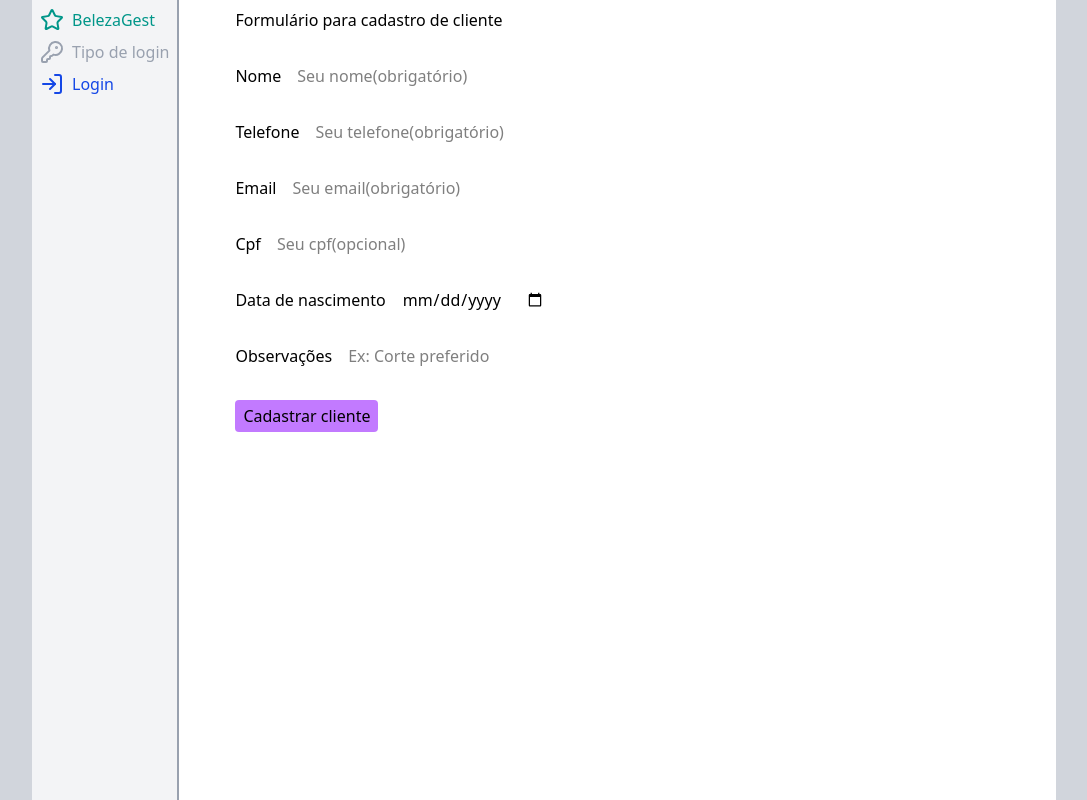
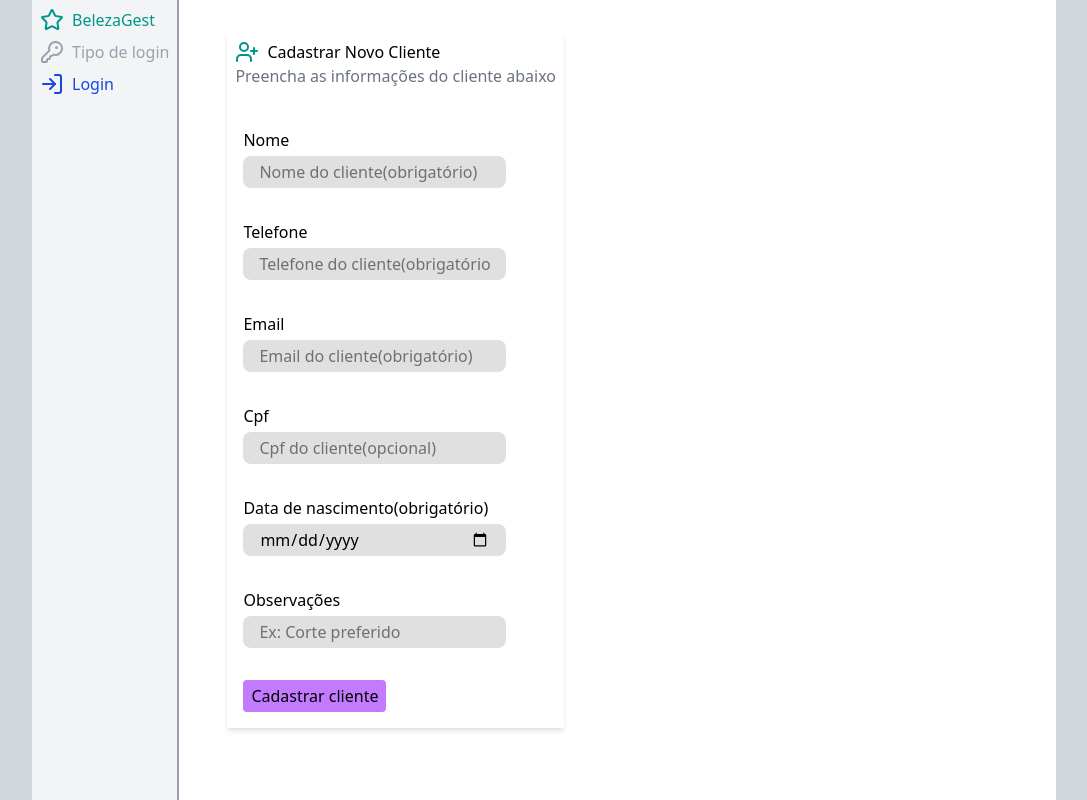
Before and after one commit to GuilhermeCasarim/estagio_unifil, a React (Vite) app in the folder front/: page /clientes in a window 1280 px wide. Shown: the whole page, without its empty margins (96-1183 px from the left). Built offline with nearby package versions, Linux system fonts and the light colour scheme; no server answers.

Commit message:
estilizacao ok; falta arrumar width

```diff
--- a/front/src/components/MainLayout.jsx
+++ b/front/src/components/MainLayout.jsx
@@ -18,7 +18,7 @@ export const MainLayout = () => {
         <Header />
       </aside>
 
-      <main className=''>
+      <main className='mt-8'>
         <Routes>
           <Route path='/' element={<Home />} />
           <Route path='/clientes' element={<Clientes />} />
--- a/front/src/index.css
+++ b/front/src/index.css
@@ -1 +1,24 @@
 @import "tailwindcss";
+/* alguns css de form normal e form cadastro */
+
+form input{
+    outline: none;
+}
+
+.form-cadastro .c_nome, .form-cadastro .c_telefone, .form-cadastro .c_email, .form-cadastro .c_cpf, .form-cadastro .c_data_nascimento, .form-cadastro .c_observacoes {
+    display: flex;
+    flex-direction: column;
+    gap: 0.25rem;
+}
+
+.form-edit .nome, .form-edit .telefone, .form-edit .email, .form-edit .cpf, .form-edit .data_nascimento, .form-edit .observacoes {
+    display: flex;
+    flex-direction: column;
+    gap: 0.25rem;
+}
+
+.form-cadastro input, .form-edit input{
+    background-color: rgba(211, 211, 211, 0.7);
+    border-radius: 0.5rem;
+    padding: 0.25rem 1rem
+}
--- a/front/src/pages/Cliente.jsx
+++ b/front/src/pages/Cliente.jsx
@@ -15,8 +15,8 @@ export const Cliente = () => {
 
   return (
 
-    <div className='cliente bg-gray-400 my-4 cursor-pointer
-                     hover:bg-gray-600 transiton duration-300 mt-12'>
+    <div className='cliente bg-gray-300 my-4 cursor-pointer hover:bg-gray-400 transiton duration-300 mt-12 space-y-4 p-2'>
+      <h2 className='text-xl mb-4 border-b pb-2 border-gray-200'>Detalhes do cliente</h2>
       <p>Id: {clienteInfo.id}</p>
       <p>Nome: {clienteInfo.nome}</p>
       <p>Telefone: {clienteInfo.telefone}</p>
@@ -24,8 +24,6 @@ export const Cliente = () => {
       <p>{clienteInfo.cpf && `CPF: ${clienteInfo.cpf}`}</p>
       <p>Data de nascimento: {clienteInfo.data_nascimento}</p>
       <p>{clienteInfo.observacoes && `Observações: ${clienteInfo.observacoes}`}</p>
-      {/* <button className='px-2 py-1 rounded bg-red-500 cursor-pointer'>Excluir</button>
-      <button className='px-2 py-1 rounded bg-gray-500 cursor-pointer'>Editar</button> */}
     </div>
   )
 }
--- a/front/src/pages/ClienteEdit.jsx
+++ b/front/src/pages/ClienteEdit.jsx
@@ -4,6 +4,7 @@ import validator from 'validator'
 import axios from 'axios'
 import { useNavigate, useParams } from 'react-router-dom'
 import { useEffect } from 'react'
+import { SquarePen } from 'lucide-react'
 //edicao/form clientes edit
 
 export const ClienteEdit = () => {
@@ -32,8 +33,12 @@ export const ClienteEdit = () => {
     }
 
     return (
+        <div className='form-edit flex flex-col items-start gap-8 shadow-md p-2'>
+            <div className="header">
+                <h1 className='flex gap-2'> <SquarePen className='text-teal-600' /> Editar Cliente</h1>
+                <p className='text-gray-500'>Edite as informações do cliente abaixo</p>
+            </div>
             <form onSubmit={handleSubmit(onSubmit)} className='flex flex-col space-y-8 p-2'>
-            <h1>Formulario de edição de cliente</h1>
                 <div className="nome space-x-4">
                     <label htmlFor="nome">Nome</label>
                     <input type="text" name='nome' id='nome' placeholder='Seu nome(obrigatório)'
@@ -42,7 +47,6 @@ export const ClienteEdit = () => {
                     {errors?.nome?.type == 'required' &&
                         <p className='text-red-500 text-sm'>Nome necessário!</p>}
                 </div>
-
                 <div className="telefone space-x-4">
                     <label htmlFor="telefone">Telefone</label>
                     <input type="text" name='telefone' id='telefone' placeholder='Seu telefone(obrigatório)'
@@ -53,7 +57,6 @@ export const ClienteEdit = () => {
                     {errors?.telefone?.type == 'minLength' &&
                         <p className='text-red-500 text-sm'>Mínimo 11 dígitos</p>}
                 </div>
-
                 <div className="email space-x-4">
                     <label htmlFor="email">Email</label>
                     <input type="email" name='email' id='email' placeholder='Seu email(obrigatório)' {...register('email', {
@@ -66,14 +69,12 @@ export const ClienteEdit = () => {
                     {errors?.email?.type == 'validate' &&
                         <p className='text-red-500 text-sm'>Email inválido!</p>}
                 </div>
-
                 <div className="cpf space-x-4">
                     <label htmlFor="cpf">Cpf</label>
                     <input type="text" name='cpf' id='cpf' placeholder='Seu cpf(opcional)'
                         {...register('cpf')}
                     />
                 </div>
-
                 <div className="data_nascimento space-x-4">
                     <label htmlFor="data_nascimento">Data de nascimento</label>
                     <input type="date" name='data_nascimento' id='data_nascimento' placeholder='Sua data de nascimento(obrigatório)' {...register('data_nascimento', { required: true })}
@@ -89,5 +90,6 @@ export const ClienteEdit = () => {
                     <button type='submit' className='py-1 px-2 bg-purple-400 rounded cursor-pointer hover:bg-purple-600 transition duration-300'>Finalizar edição de cliente</button>
                 </div>
             </form>
+        </div>
     )
 }
--- a/front/src/pages/Clientes.jsx
+++ b/front/src/pages/Clientes.jsx
@@ -3,6 +3,8 @@ import { useForm } from 'react-hook-form'
 import validator from 'validator'
 import axios from 'axios'
 import { useNavigate } from 'react-router-dom'
+import { UserPlus } from 'lucide-react'
+
 //cadastro/form clientes
 
 export const Clientes = () => {
@@ -15,25 +17,28 @@ export const Clientes = () => {
         axios.post('http://localhost:3001/clientes', data).then((res) => {
             console.log('funcionou')
             console.log(res)
-            navigate('/')
+            navigate('/clientes/lista', { state: { refetch: true } })
         })
     }
 
     return (
+        <div className='form-cadastro flex flex-col items-start gap-8 shadow-md p-2'>
+            <div className="header">
+                <h1 className='flex gap-2'> <UserPlus className='text-teal-600' /> Cadastrar Novo Cliente</h1>
+                <p className='text-gray-500'>Preencha as informações do cliente abaixo</p>
+            </div>
             <form onSubmit={handleSubmit(onSubmit)} className='flex flex-col space-y-8 p-2'>
-            <h1>Formulário para cadastro de cliente</h1>
-            <div className="nome space-x-4">
+                <div className="c_nome space-x-4 flex">
                     <label htmlFor="nome">Nome</label>
-                <input type="text" name='nome' id='nome' placeholder='Seu nome(obrigatório)'
+                    <input type="text" name='nome' id='nome' placeholder='Nome do cliente(obrigatório)'
                         {...register('nome', { required: true })}
                     />
                     {errors?.nome?.type == 'required' &&
                         <p className='text-red-500 text-sm'>Nome necessário!</p>}
                 </div>
-
-            <div className="telefone space-x-4">
+                <div className="c_telefone space-x-4">
                     <label htmlFor="telefone">Telefone</label>
-                <input type="text" name='telefone' id='telefone' placeholder='Seu telefone(obrigatório)'
+                    <input type="text" name='telefone' id='telefone' placeholder='Telefone do cliente(obrigatório)'
                         {...register('telefone', { required: true, minLength: 11 })}
                     />
                     {errors?.telefone?.type == 'required' &&
@@ -41,10 +46,9 @@ export const Clientes = () => {
                     {errors?.telefone?.type == 'minLength' &&
                         <p className='text-red-500 text-sm'>Mínimo 11 dígitos</p>}
                 </div>
-
-            <div className="email space-x-4">
+                <div className="c_email space-x-4">
                     <label htmlFor="email">Email</label>
-                <input type="email" name='email' id='email' placeholder='Seu email(obrigatório)' {...register('email', {
+                    <input type="email" name='email' id='email' placeholder='Email do cliente(obrigatório)' {...register('email', {
                         required: true,
                         validate: (value) => validator.isEmail(value)
                     })}
@@ -54,22 +58,20 @@ export const Clientes = () => {
                     {errors?.email?.type == 'validate' &&
                         <p className='text-red-500 text-sm'>Email inválido!</p>}
                 </div>
-
-            <div className="cpf space-x-4">
+                <div className="c_cpf space-x-4">
                     <label htmlFor="cpf">Cpf</label>
-                <input type="text" name='cpf' id='cpf' placeholder='Seu cpf(opcional)'
+                    <input type="text" name='cpf' id='cpf' placeholder='Cpf do cliente(opcional)'
                         {...register('cpf')}
                     />
                 </div>
-
-            <div className="data_nascimento space-x-4">
-                <label htmlFor="data_nascimento">Data de nascimento</label>
+                <div className="c_data_nascimento space-x-4">
+                    <label htmlFor="data_nascimento">Data de nascimento(obrigatório)</label>
                     <input type="date" name='data_nascimento' id='data_nascimento' placeholder='Sua data de nascimento(obrigatório)' {...register('data_nascimento', { required: true })}
                     />
                     {errors?.data_nascimento?.type == 'required' &&
                         <p className='text-red-500 text-sm'>Data de nascimento necessária!</p>}
                 </div>
-            <div className="observacoes space-x-4">
+                <div className="c_observacoes space-x-4">
                     <label htmlFor="observacoes">Observações</label>
                     <input type="text" name='observacoes' id='observacoes' placeholder='Ex: Corte preferido' {...register('observacoes')} />
                 </div>
@@ -77,5 +79,6 @@ export const Clientes = () => {
                     <button type='submit' className='py-1 px-2 bg-purple-400 rounded cursor-pointer hover:bg-purple-600 transition duration-300'>Cadastrar cliente</button>
                 </div>
             </form>
+        </div>
     )
 }
```
Lines whose indentation alone changed are shown as unchanged.
